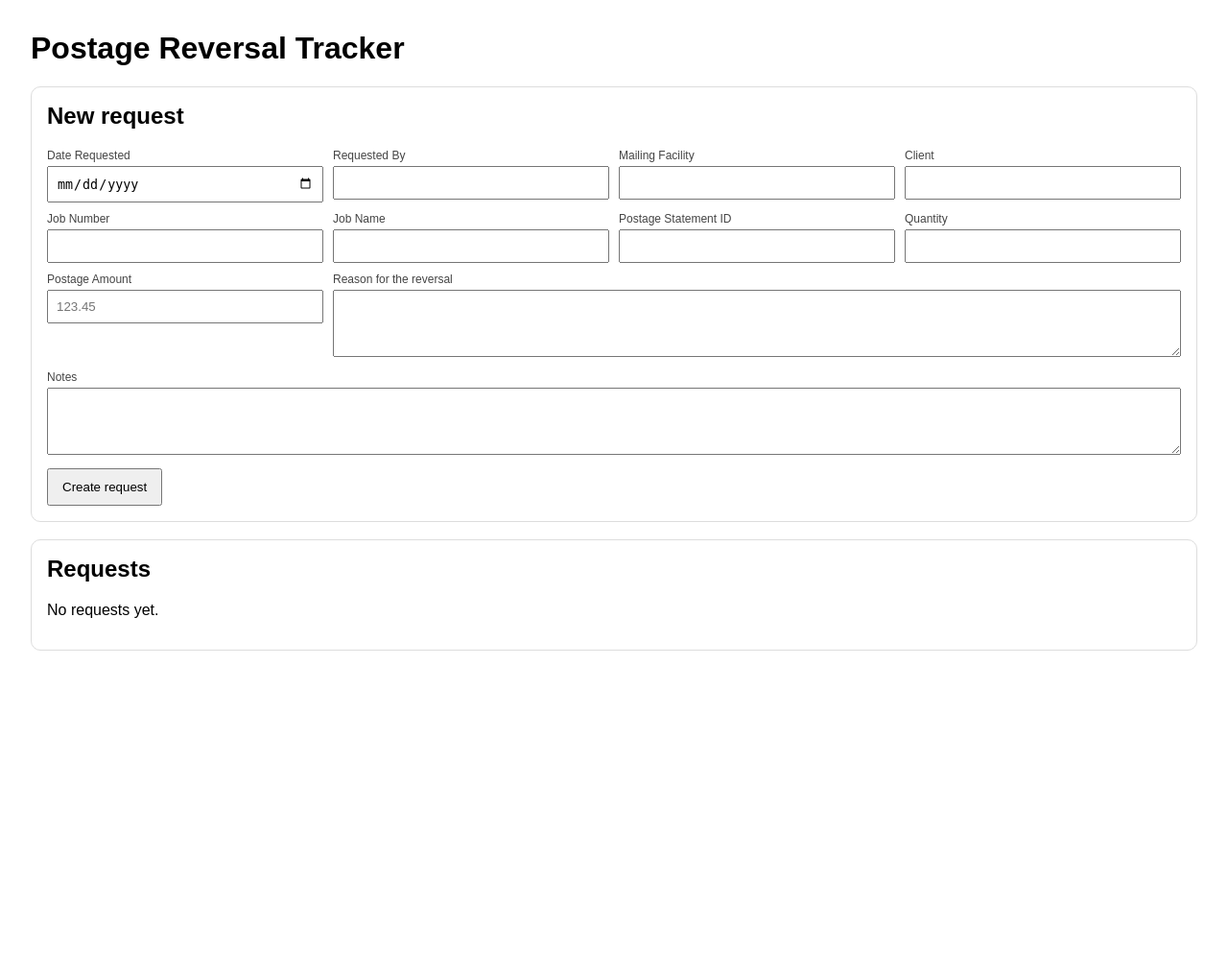
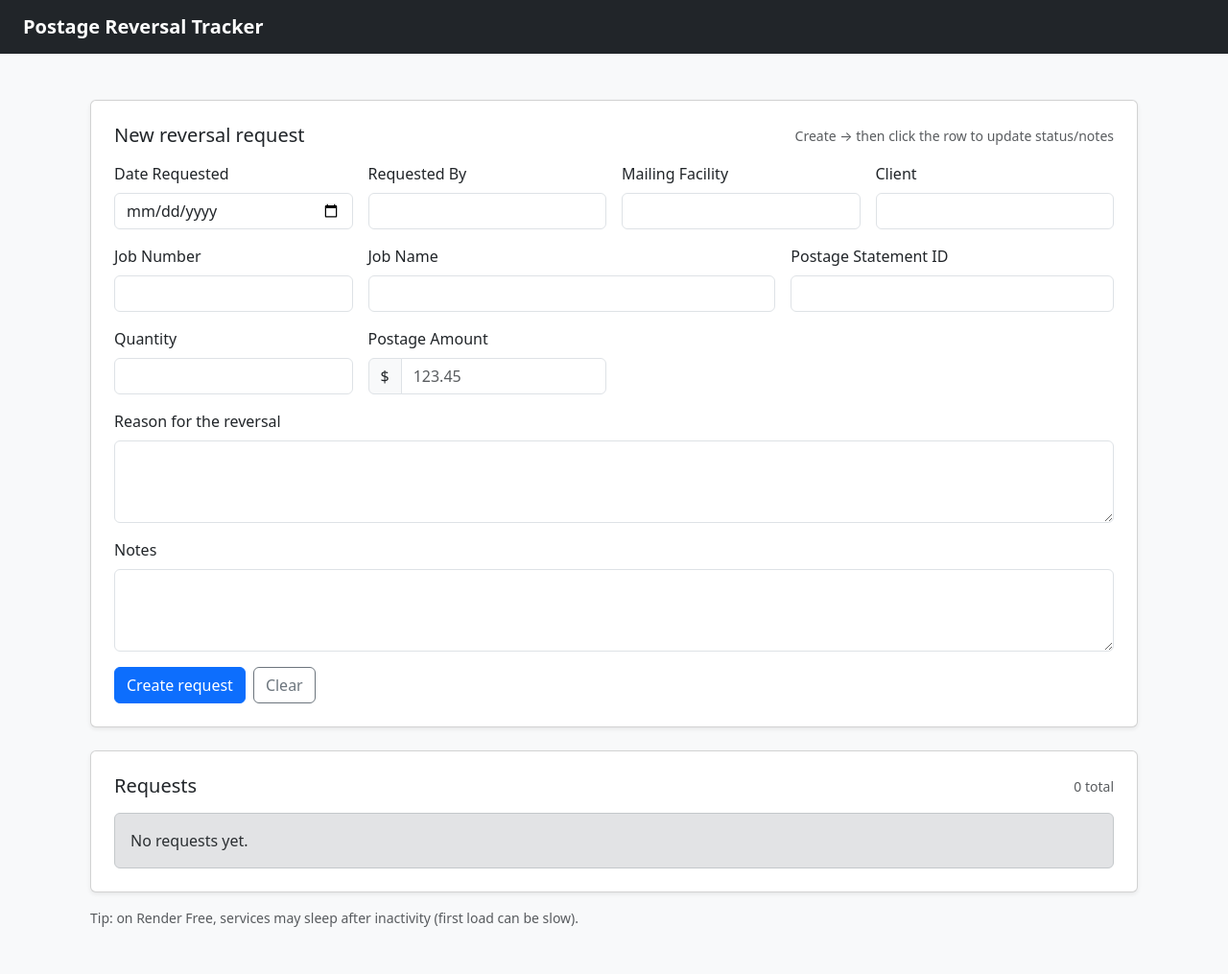
Before and after one commit to rstonyg/python_programming, a Flask app: page / in a window 1280 px wide. Shown: the whole page at 96% size. Before the commit the page ends 678 px from the top, so only its background shows below. Run offline with Flask 3, Linux system fonts and the light colour scheme.

Commit message:
postage tracker

```diff
--- a/appone/app.py
+++ b/appone/app.py
@@ -11,9 +11,10 @@ DB_PATH = os.path.join(BASE_DIR, "postage_reversals.db")
 app = Flask(__name__)
 app.secret_key = os.environ.get("FLASK_SECRET_KEY", "dev-secret-change-me")
 
-# DB: uses DATABASE_URL if provided (Render Postgres), otherwise local SQLite file
+# Database: Render Postgres via DATABASE_URL, else local SQLite
 db_url = os.environ.get("DATABASE_URL")
 if db_url:
+    # Render sometimes uses postgres:// which SQLAlchemy doesn't like
     db_url = db_url.replace("postgres://", "postgresql://", 1)
     app.config["SQLALCHEMY_DATABASE_URI"] = db_url
 else:
@@ -22,15 +23,7 @@ else:
 app.config["SQLALCHEMY_TRACK_MODIFICATIONS"] = False
 db = SQLAlchemy(app)
 
-
-STATUS_OPTIONS = [
-    "Requested",
-    "Submitted",
-    "In Review",
-    "Approved",
-    "Rejected",
-    "Completed",
-]
+STATUS_OPTIONS = ["Requested", "Submitted", "In Review", "Approved", "Rejected", "Completed"]
 
 
 class PostageReversal(db.Model):
@@ -39,7 +32,6 @@ class PostageReversal(db.Model):
     id = db.Column(db.Integer, primary_key=True)
 
     date_requested = db.Column(db.Date, nullable=False)
-
     requested_by = db.Column(db.String(120), nullable=False)
     mailing_facility = db.Column(db.String(120), nullable=False)
 
@@ -50,7 +42,7 @@ class PostageReversal(db.Model):
     postage_statement_id = db.Column(db.String(120), nullable=False)
     quantity = db.Column(db.Integer, nullable=False)
 
-    # store cents accurately as integer
+    # store money as cents (integer) to avoid float issues
     postage_amount_cents = db.Column(db.Integer, nullable=False)
 
     reason = db.Column(db.Text, nullable=False)
@@ -66,7 +58,6 @@ class PostageReversal(db.Model):
 
     @property
     def postage_amount(self) -> str:
-        # display dollars
         dollars = Decimal(self.postage_amount_cents) / Decimal(100)
         return f"{dollars:,.2f}"
 
@@ -83,7 +74,10 @@ def parse_date(value: str) -> date | None:
 
 
 def parse_money_to_cents(value: str) -> int | None:
-    # Accept "123.45" or "$123.45" or "1,234.56"
+    """
+    Accepts: 123.45, $123.45, 1,234.56
+    Returns cents as int or None if invalid.
+    """
     if not value:
         return None
     cleaned = value.strip().replace("$", "").replace(",", "")
@@ -91,33 +85,42 @@ def parse_money_to_cents(value: str) -> int | None:
         amt = Decimal(cleaned)
         if amt < 0:
             return None
-        cents = int((amt * 100).quantize(Decimal("1")))
-        return cents
+        return int((amt * 100).quantize(Decimal("1")))
     except (InvalidOperation, ValueError):
+        return None
+
+
+def parse_positive_int(value: str) -> int | None:
+    try:
+        n = int((value or "").strip())
+        if n <= 0:
+            return None
+        return n
+    except Exception:
         return None
 
 
 @app.route("/", methods=["GET", "POST"])
 def index():
+    # Create a new request
     if request.method == "POST":
-        # Create a new reversal request
-        date_requested = parse_date(request.form.get("date_requested", ""))
-        requested_by = (request.form.get("requested_by") or "").strip()
-        mailing_facility = (request.form.get("mailing_facility") or "").strip()
-        client = (request.form.get("client") or "").strip()
-        job_number = (request.form.get("job_number") or "").strip()
-        job_name = (request.form.get("job_name") or "").strip()
-        postage_statement_id = (request.form.get("postage_statement_id") or "").strip()
-        reason = (request.form.get("reason") or "").strip()
-        notes = (request.form.get("notes") or "").strip()
+        form = request.form
 
-        qty_raw = (request.form.get("quantity") or "").strip()
-        amount_raw = (request.form.get("postage_amount") or "").strip()
+        date_requested = parse_date(form.get("date_requested", ""))
+        requested_by = (form.get("requested_by") or "").strip()
+        mailing_facility = (form.get("mailing_facility") or "").strip()
+        client = (form.get("client") or "").strip()
+        job_number = (form.get("job_number") or "").strip()
+        job_name = (form.get("job_name") or "").strip()
+        postage_statement_id = (form.get("postage_statement_id") or "").strip()
+        quantity = parse_positive_int(form.get("quantity"))
+        cents = parse_money_to_cents(form.get("postage_amount") or "")
+        reason = (form.get("reason") or "").strip()
+        notes = (form.get("notes") or "").strip()
 
-        # Validate required fields
         errors = []
         if not date_requested:
-            errors.append("Date Requested is required (YYYY-MM-DD).")
+            errors.append("Date Requested is required.")
         if not requested_by:
             errors.append("Requested By is required.")
         if not mailing_facility:
@@ -130,25 +133,16 @@ def index():
             errors.append("Job Name is required.")
         if not postage_statement_id:
             errors.append("Postage Statement ID is required.")
-        if not reason:
-            errors.append("Reason is required.")
-
-        try:
-            quantity = int(qty_raw)
-            if quantity <= 0:
-                raise ValueError
-        except Exception:
+        if quantity is None:
             errors.append("Quantity must be a positive whole number.")
-            quantity = 0
-
-        cents = parse_money_to_cents(amount_raw)
         if cents is None:
             errors.append("Postage Amount must be a valid number like 123.45.")
+        if not reason:
+            errors.append("Reason for the reversal is required.")
 
         if errors:
             for e in errors:
-                flash(e, "error")
-            # fall through to GET rendering with current list
+                flash(e, "danger")
         else:
             rec = PostageReversal(
                 date_requested=date_requested,
@@ -166,6 +160,7 @@ def index():
             )
             db.session.add(rec)
             db.session.commit()
+            flash(f"Created reversal request #{rec.id}.", "success")
             return redirect(url_for("index"))
 
     reversals = PostageReversal.query.order_by(PostageReversal.created_at.desc()).all()
@@ -179,18 +174,65 @@ def reversal_detail(reversal_id: int):
         abort(404)
 
     if request.method == "POST":
-        # Update status + notes (and optionally other fields)
-        status = (request.form.get("status") or "").strip()
-        notes = (request.form.get("notes") or "").strip()
+        form = request.form
 
+        date_requested = parse_date(form.get("date_requested", ""))
+        requested_by = (form.get("requested_by") or "").strip()
+        mailing_facility = (form.get("mailing_facility") or "").strip()
+        client = (form.get("client") or "").strip()
+        job_number = (form.get("job_number") or "").strip()
+        job_name = (form.get("job_name") or "").strip()
+        postage_statement_id = (form.get("postage_statement_id") or "").strip()
+        quantity = parse_positive_int(form.get("quantity"))
+        cents = parse_money_to_cents(form.get("postage_amount") or "")
+        reason = (form.get("reason") or "").strip()
+        notes = (form.get("notes") or "").strip()
+        status = (form.get("status") or "").strip()
+
+        errors = []
+        if not date_requested:
+            errors.append("Date Requested is required.")
+        if not requested_by:
+            errors.append("Requested By is required.")
+        if not mailing_facility:
+            errors.append("Mailing Facility is required.")
+        if not client:
+            errors.append("Client is required.")
+        if not job_number:
+            errors.append("Job Number is required.")
+        if not job_name:
+            errors.append("Job Name is required.")
+        if not postage_statement_id:
+            errors.append("Postage Statement ID is required.")
+        if quantity is None:
+            errors.append("Quantity must be a positive whole number.")
+        if cents is None:
+            errors.append("Postage Amount must be a valid number like 123.45.")
+        if not reason:
+            errors.append("Reason for the reversal is required.")
         if status not in STATUS_OPTIONS:
-            flash("Invalid status.", "error")
+            errors.append("Status is invalid.")
+
+        if errors:
+            for e in errors:
+                flash(e, "danger")
         else:
+            rec.date_requested = date_requested
+            rec.requested_by = requested_by
+            rec.mailing_facility = mailing_facility
+            rec.client = client
+            rec.job_number = job_number
+            rec.job_name = job_name
+            rec.postage_statement_id = postage_statement_id
+            rec.quantity = quantity
+            rec.postage_amount_cents = cents
+            rec.reason = reason
+            rec.notes = notes if notes else None
             rec.status = status
-            rec.notes = notes if notes else None
             rec.touch()
+
             db.session.commit()
-            flash("Updated.", "ok")
+            flash("Saved changes.", "success")
             return redirect(url_for("reversal_detail", reversal_id=rec.id))
 
     return render_template("reversal.html", rec=rec, statuses=STATUS_OPTIONS)
@@ -203,6 +245,7 @@ def delete_reversal(reversal_id: int):
         abort(404)
     db.session.delete(rec)
     db.session.commit()
+    flash(f"Deleted reversal request #{reversal_id}.", "warning")
     return redirect(url_for("index"))
 
 
--- a/appone/templates/index.html
+++ b/appone/templates/index.html
@@ -1,142 +1,189 @@
 <!DOCTYPE html>
-<html>
+<html lang="en">
 <head>
   <meta charset="utf-8" />
-  <title>Postage Reversals</title>
+  <title>Postage Reversal Tracker</title>
+  <meta name="viewport" content="width=device-width, initial-scale=1">
+
+  <link href="https://cdn.jsdelivr.net/npm/bootstrap@5.3.2/dist/css/bootstrap.min.css" rel="stylesheet">
+
   <style>
-    body { font-family: Arial, sans-serif; margin: 32px; }
-    .card { border: 1px solid #ddd; border-radius: 10px; padding: 16px; margin-bottom: 18px; }
-    .grid { display: grid; grid-template-columns: repeat(4, minmax(0, 1fr)); gap: 10px; }
-    label { font-size: 12px; color: #444; display:block; margin-bottom: 4px; }
-    input, textarea { width: 100%; padding: 8px; box-sizing: border-box; }
-    textarea { min-height: 70px; }
-    button { padding: 10px 14px; cursor: pointer; }
-    table { border-collapse: collapse; width: 100%; margin-top: 10px; }
-    th, td { border: 1px solid #ddd; padding: 8px; vertical-align: top; }
-    th { text-align: left; background: #fafafa; }
-    a { text-decoration: none; }
-    a:hover { text-decoration: underline; }
-    .muted { color: #666; font-size: 12px; }
-    .flash { padding: 10px; border-radius: 8px; margin-bottom: 10px; }
-    .flash.error { background: #ffecec; border: 1px solid #ffb8b8; }
-    .flash.ok { background: #ecffef; border: 1px solid #b8ffbf; }
-    .row-actions { display:flex; gap:8px; align-items:center; }
-    .danger { background: #fff3f3; border: 1px solid #ffb8b8; }
-    @media (max-width: 1000px) { .grid { grid-template-columns: repeat(2, minmax(0, 1fr)); } }
+    /* Extra container padding beyond Bootstrap defaults */
+    .main-wrap { padding-top: 3rem; padding-bottom: 3rem; }
+    .table td, .table th { vertical-align: middle; }
+    .truncate {
+      max-width: 420px;
+      white-space: nowrap;
+      overflow: hidden;
+      text-overflow: ellipsis;
+      display: block;
+    }
   </style>
 </head>
-<body>
-  <h1>Postage Reversal Tracker</h1>
+<body class="bg-light">
 
+<nav class="navbar navbar-expand-lg navbar-dark bg-dark">
+  <div class="container-fluid px-4">
+    <span class="navbar-brand fw-semibold">Postage Reversal Tracker</span>
+  </div>
+</nav>
+
+<div class="container main-wrap px-4">
   {% with messages = get_flashed_messages(with_categories=true) %}
     {% if messages %}
+      <div class="mb-3">
         {% for cat, msg in messages %}
-        <div class="flash {{ cat }}">{{ msg }}</div>
+          <div class="alert alert-{{ cat }} mb-2" role="alert">{{ msg }}</div>
         {% endfor %}
+      </div>
     {% endif %}
   {% endwith %}
 
-  <div class="card">
-    <h2 style="margin-top:0;">New request</h2>
-    <form method="POST" action="/">
-      <div class="grid">
-        <div>
-          <label>Date Requested</label>
-          <input type="date" name="date_requested" required />
-        </div>
-        <div>
-          <label>Requested By</label>
-          <input type="text" name="requested_by" required />
-        </div>
-        <div>
-          <label>Mailing Facility</label>
-          <input type="text" name="mailing_facility" required />
-        </div>
-        <div>
-          <label>Client</label>
-          <input type="text" name="client" required />
+  <div class="card shadow-sm mb-4">
+    <div class="card-body p-4">
+      <div class="d-flex align-items-center justify-content-between flex-wrap gap-2 mb-3">
+        <h5 class="card-title mb-0">New reversal request</h5>
+        <span class="text-muted small">Create → then click the row to update status/notes</span>
       </div>
 
-        <div>
-          <label>Job Number</label>
-          <input type="text" name="job_number" required />
-        </div>
-        <div>
-          <label>Job Name</label>
-          <input type="text" name="job_name" required />
-        </div>
-        <div>
-          <label>Postage Statement ID</label>
-          <input type="text" name="postage_statement_id" required />
-        </div>
-        <div>
-          <label>Quantity</label>
-          <input type="number" name="quantity" min="1" step="1" required />
+      <form method="POST" action="/">
+        <div class="row g-3">
+          <div class="col-md-3">
+            <label class="form-label">Date Requested</label>
+            <input type="date" class="form-control" name="date_requested" required>
           </div>
 
-        <div>
-          <label>Postage Amount</label>
-          <input type="text" name="postage_amount" placeholder="123.45" required />
-        </div>
-        <div style="grid-column: span 3;">
-          <label>Reason for the reversal</label>
-          <textarea name="reason" required></textarea>
+          <div class="col-md-3">
+            <label class="form-label">Requested By</label>
+            <input type="text" class="form-control" name="requested_by" required>
           </div>
 
-        <div style="grid-column: span 4;">
-          <label>Notes</label>
-          <textarea name="notes"></textarea>
+          <div class="col-md-3">
+            <label class="form-label">Mailing Facility</label>
+            <input type="text" class="form-control" name="mailing_facility" required>
+          </div>
+
+          <div class="col-md-3">
+            <label class="form-label">Client</label>
+            <input type="text" class="form-control" name="client" required>
+          </div>
+
+          <div class="col-md-3">
+            <label class="form-label">Job Number</label>
+            <input type="text" class="form-control" name="job_number" required>
+          </div>
+
+          <div class="col-md-5">
+            <label class="form-label">Job Name</label>
+            <input type="text" class="form-control" name="job_name" required>
+          </div>
+
+          <div class="col-md-4">
+            <label class="form-label">Postage Statement ID</label>
+            <input type="text" class="form-control" name="postage_statement_id" required>
+          </div>
+
+          <div class="col-md-3">
+            <label class="form-label">Quantity</label>
+            <input type="number" class="form-control" name="quantity" min="1" step="1" required>
+          </div>
+
+          <div class="col-md-3">
+            <label class="form-label">Postage Amount</label>
+            <div class="input-group">
+              <span class="input-group-text">$</span>
+              <input type="text" class="form-control" name="postage_amount" placeholder="123.45" required>
             </div>
           </div>
 
-      <div style="margin-top: 10px;">
-        <button type="submit">Create request</button>
+          <div class="col-12">
+            <label class="form-label">Reason for the reversal</label>
+            <textarea class="form-control" name="reason" rows="3" required></textarea>
+          </div>
+
+          <div class="col-12">
+            <label class="form-label">Notes</label>
+            <textarea class="form-control" name="notes" rows="3"></textarea>
+          </div>
+
+          <div class="col-12 d-flex gap-2">
+            <button type="submit" class="btn btn-primary">Create request</button>
+            <a href="{{ url_for('index') }}" class="btn btn-outline-secondary">Clear</a>
+          </div>
         </div>
       </form>
     </div>
+  </div>
 
-  <div class="card">
-    <h2 style="margin-top:0;">Requests</h2>
+  <div class="card shadow-sm">
+    <div class="card-body p-4">
+      <div class="d-flex align-items-center justify-content-between flex-wrap gap-2">
+        <h5 class="card-title mb-0">Requests</h5>
+        <span class="text-muted small">{{ reversals|length }} total</span>
+      </div>
 
+      <div class="table-responsive mt-3">
         {% if reversals %}
-      <table>
-        <thead>
+          <table class="table table-hover align-middle">
+            <thead class="table-light">
               <tr>
-            <th>ID</th>
-            <th>Date Requested</th>
+                <th style="width:70px;">ID</th>
+                <th style="width:130px;">Date</th>
                 <th>Client / Job</th>
-            <th>Statement / Qty</th>
-            <th>Amount</th>
-            <th>Status</th>
-            <th class="muted">Actions</th>
+                <th style="width:170px;">Statement / Qty</th>
+                <th style="width:130px;">Amount</th>
+                <th style="width:140px;">Status</th>
+                <th style="width:120px;">Actions</th>
               </tr>
             </thead>
             <tbody>
               {% for r in reversals %}
                 <tr>
-              <td>{{ r.id }}</td>
+                  <td class="fw-semibold">{{ r.id }}</td>
                   <td>{{ r.date_requested.strftime("%Y-%m-%d") }}</td>
+
                   <td>
-                <div><strong>{{ r.client }}</strong></div>
-                <div>
-                  <a href="{{ url_for('reversal_detail', reversal_id=r.id) }}">
+                    <div class="fw-semibold">{{ r.client }}</div>
+                    <a class="link-primary text-decoration-none"
+                       href="{{ url_for('reversal_detail', reversal_id=r.id) }}">
                       {{ r.job_number }} — {{ r.job_name }}
                     </a>
+                    <div class="text-muted small">
+                      {{ r.mailing_facility }} • Requested by {{ r.requested_by }}
                     </div>
-                <div class="muted">{{ r.mailing_facility }} • Requested by {{ r.requested_by }}</div>
                   </td>
+
                   <td>
-                <div>{{ r.postage_statement_id }}</div>
-                <div class="muted">Qty: {{ r.quantity }}</div>
+                    <div class="fw-semibold">{{ r.postage_statement_id }}</div>
+                    <div class="text-muted small">Qty: {{ r.quantity }}</div>
                   </td>
-              <td>${{ r.postage_amount }}</td>
-              <td><strong>{{ r.status }}</strong></td>
+
+                  <td class="fw-semibold">${{ r.postage_amount }}</td>
+
                   <td>
-                <div class="row-actions">
-                  <a href="{{ url_for('reversal_detail', reversal_id=r.id) }}">Open</a>
-                  <form method="POST" action="{{ url_for('delete_reversal', reversal_id=r.id) }}"
-                        onsubmit="return confirm('Delete request #{{ r.id }}?');" style="margin:0;">
-                    <button class="danger" type="submit">Delete</button>
+                    {% if r.status == "Approved" %}
+                      <span class="badge text-bg-success">Approved</span>
+                    {% elif r.status == "Rejected" %}
+                      <span class="badge text-bg-danger">Rejected</span>
+                    {% elif r.status == "In Review" %}
+                      <span class="badge text-bg-warning">In Review</span>
+                    {% elif r.status == "Completed" %}
+                      <span class="badge text-bg-primary">Completed</span>
+                    {% else %}
+                      <span class="badge text-bg-secondary">{{ r.status }}</span>
+                    {% endif %}
+                  </td>
+
+                  <td>
+                    <div class="d-flex gap-2">
+                      <a class="btn btn-sm btn-outline-primary"
+                         href="{{ url_for('reversal_detail', reversal_id=r.id) }}">
+                        Open
+                      </a>
+                      <form method="POST"
+                            action="{{ url_for('delete_reversal', reversal_id=r.id) }}"
+                            onsubmit="return confirm('Delete request #{{ r.id }}?');">
+                        <button type="submit" class="btn btn-sm btn-outline-danger">Delete</button>
                       </form>
                     </div>
                   </td>
@@ -145,8 +192,16 @@
             </tbody>
           </table>
         {% else %}
-      <p>No requests yet.</p>
+          <div class="alert alert-secondary mb-0">No requests yet.</div>
         {% endif %}
       </div>
+    </div>
+  </div>
+
+  <div class="text-muted small mt-3">
+    Tip: on Render Free, services may sleep after inactivity (first load can be slow).
+  </div>
+</div>
+
 </body>
 </html>
```
Also changed, not shown: appone/templates/reversal.html (+111 -45 lines), appone/postage_reversals.db. Lines whose indentation alone changed are shown as unchanged.
